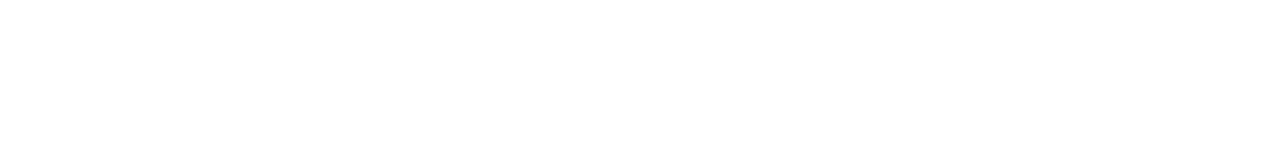
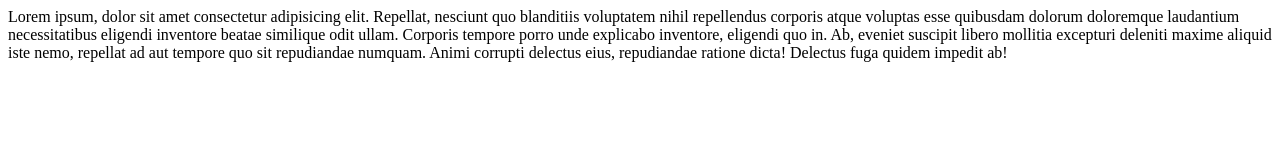
Before and after one commit to sureshponnadav2/gitDemo, a plain HTML site: page index.html in a window 1280 px wide. Drawn offline with Linux system fonts and the light colour scheme.

Commit message:
test added in index

```diff
--- a/index.html
+++ b/index.html
@@ -1,12 +1,19 @@
 <!DOCTYPE html>
 <html lang="en">
+
 <head>
     <meta charset="UTF-8">
     <meta http-equiv="X-UA-Compatible" content="IE=edge">
     <meta name="viewport" content="width=device-width, initial-scale=1.0">
     <title>Document</title>
 </head>
+
 <body>
+    Lorem ipsum, dolor sit amet consectetur adipisicing elit. Repellat, nesciunt quo blanditiis voluptatem nihil
+    repellendus corporis atque voluptas esse quibusdam dolorum doloremque laudantium necessitatibus eligendi inventore
+    beatae similique odit ullam. Corporis tempore porro unde explicabo inventore, eligendi quo in. Ab, eveniet suscipit
+    libero mollitia excepturi deleniti maxime aliquid iste nemo, repellat ad aut tempore quo sit repudiandae numquam.
+    Animi corrupti delectus eius, repudiandae ratione dicta! Delectus fuga quidem impedit ab!
+</body>
 
-</body>
 </html>
```
